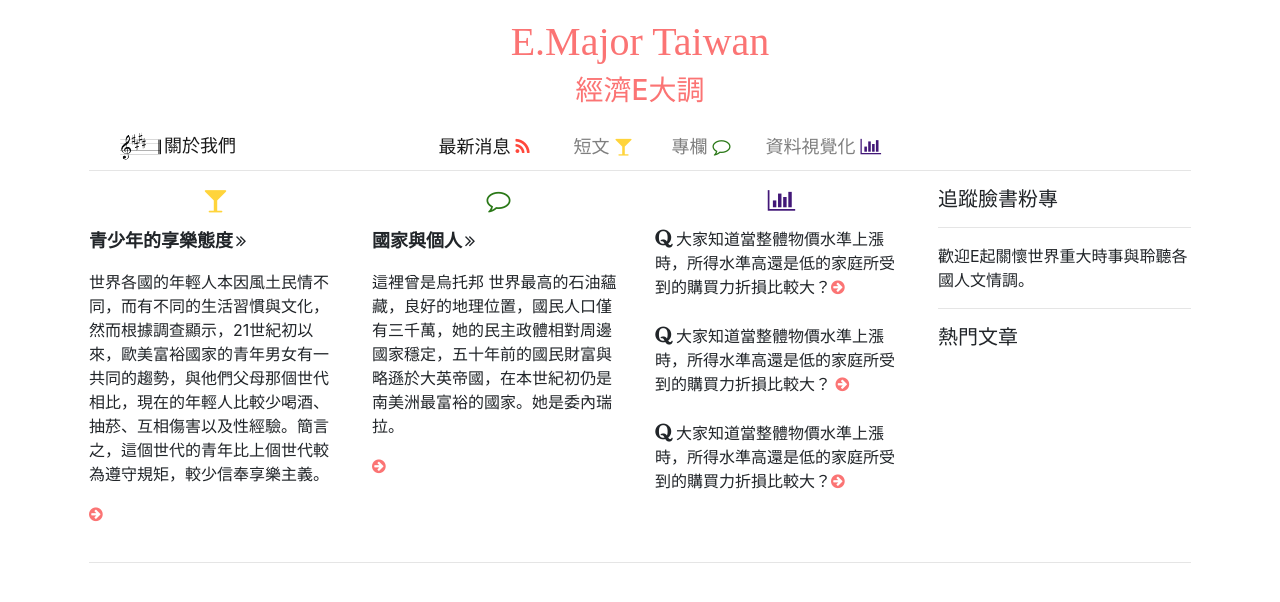
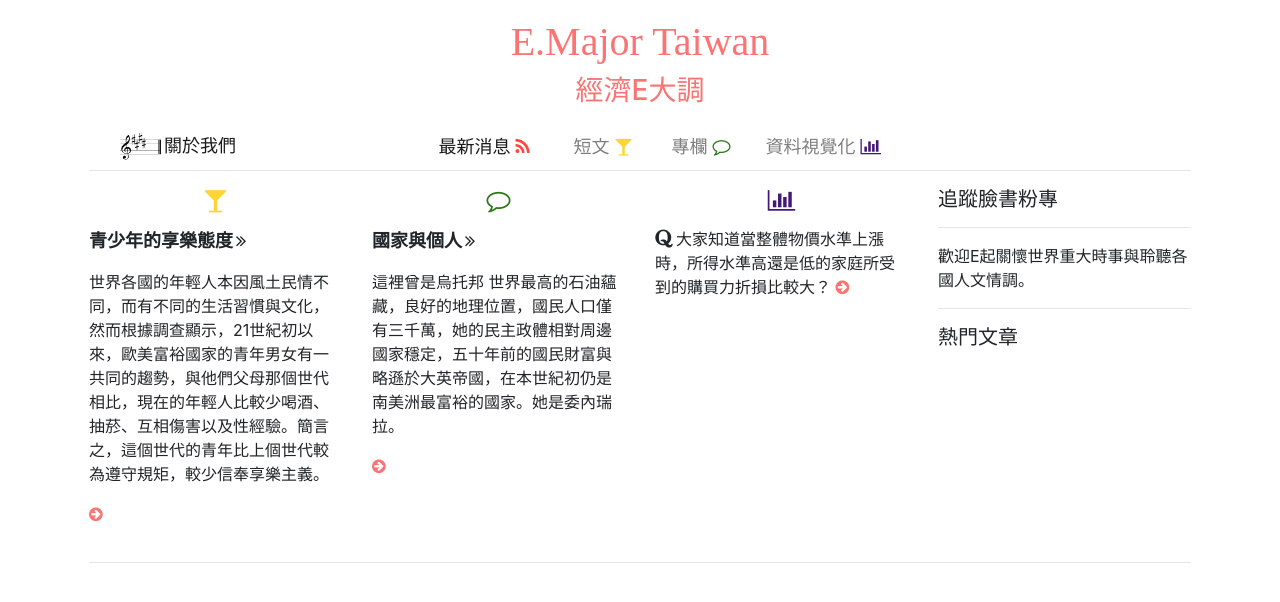
Before and after one commit to tpemartin/emajortaiwan, a Jekyll site: the page built from index.html, in a window 1280 px wide. Shown: the top 602 px of the page. Built offline with Jekyll 4.4.1, drawn with Linux system fonts in a browser that asks for light colours; some web fonts are replaced; comment, search, counter and statistics services are not loaded.

Commit message:
增加 data-visualization 類別
1. 修改index.html
{% for post in site.categories.data-visualization limit:3 %}

{{ post.excerpt | remove: '<p>' | remove: '</p>'}}

這裡多了remove是為了讓文字直接出現在Q的後面，不斷行。

2. 在_post/ 增加類別子folder不影響結果，jekyll是依frontmatter來決定。

```diff
--- a/index.html
+++ b/index.html
@@ -63,15 +63,11 @@ layout: default
                 </div>
                 <div class="col-sm-3">
                     <h4 class="text-center card-title"> <i class="fa fa-bar-chart-o" style="color:rgb(66,23,120);"></i></h4>
+{% for post in site.categories.data-visualization limit:3 %}
                     <div class="card-block emajor-card">
-                        <p class="card-text"><i class="fa fa-quora" style="margin-right:3px;font-size:18px;"></i>大家知道當整體物價水準上漲時，所得水準高還是低的家庭所受到的購買力折損比較大？<i class="fa fa-arrow-circle-right emajor-color"></i> </p>
+                        <p class="card-text"><i class="fa fa-quora" style="margin-right:3px;font-size:18px;"></i>{{ post.excerpt | remove: '<p>' | remove: '</p>'}}<i class="fa fa-arrow-circle-right emajor-color"></i> </p>
                     </div>
-                    <div class="card-block emajor-card">
-                        <p class="card-text"><i class="fa fa-quora" style="margin-right:3px;font-size:18px;"></i>大家知道當整體物價水準上漲時，所得水準高還是低的家庭所受到的購買力折損比較大？ <i class="fa fa-arrow-circle-right emajor-color"></i></p>
-                    </div>
-                    <div class="card-block emajor-card">
-                        <p class="card-text"><i class="fa fa-quora" style="margin-right:3px;font-size:18px;"></i>大家知道當整體物價水準上漲時，所得水準高還是低的家庭所受到的購買力折損比較大？<i class="fa fa-arrow-circle-right emajor-color"></i> </p>
-                    </div>
+{% endfor %}
                 </div>
                 <div class="col-sm-3" style="height:375px;">
                     <h5>追蹤臉書粉專 </h5><div class="fb-page" data-href="https://www.facebook.com/Emajortaiwanforu/" data-small-header="false" data-adapt-container-width="true" data-hide-cover="true" data-show-facepile="true"><blockquote cite="https://www.facebook.com/Emajortaiwanforu/" class="fb-xfbml-parse-ignore"><a href="https://www.facebook.com/Emajortaiwanforu/"></a></blockquote></div>
```
Also changed, not shown: _posts/datavisualization/2018-02-15-example1.md (added, +8 -0 lines).
